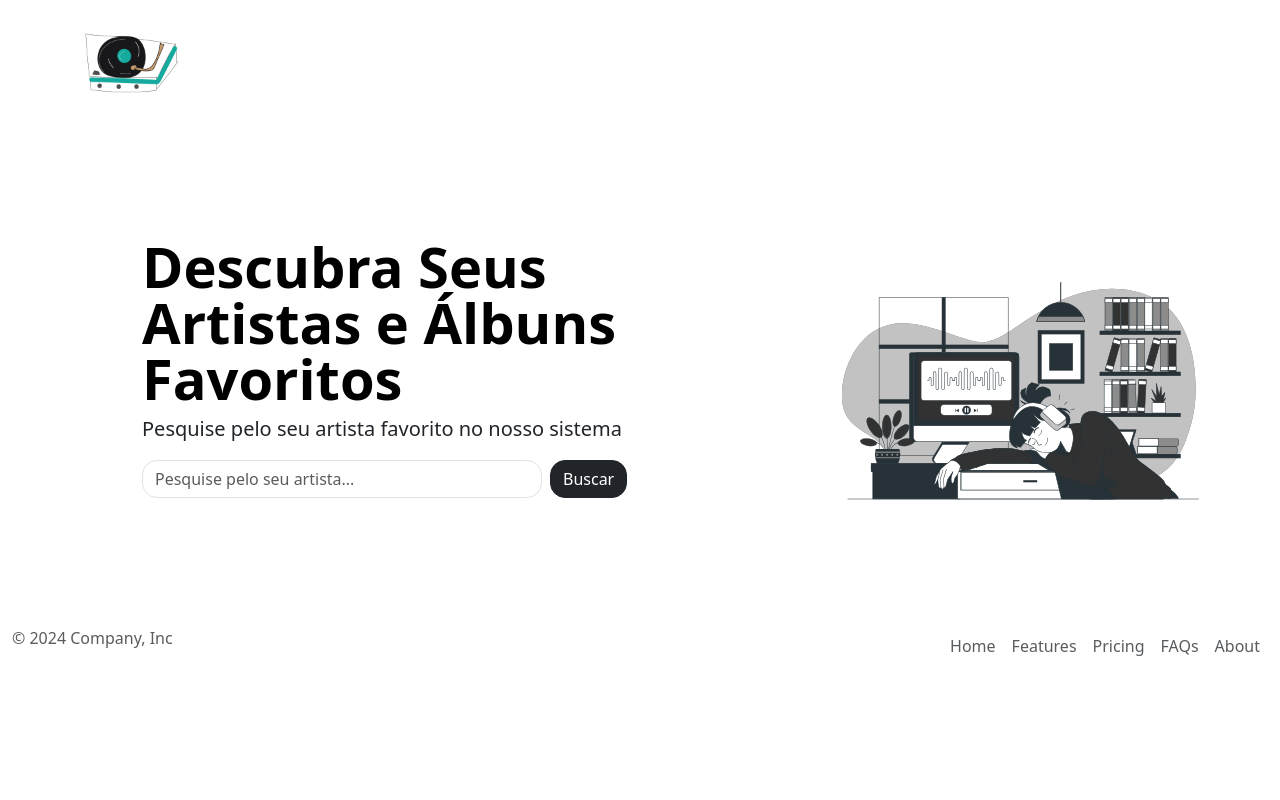
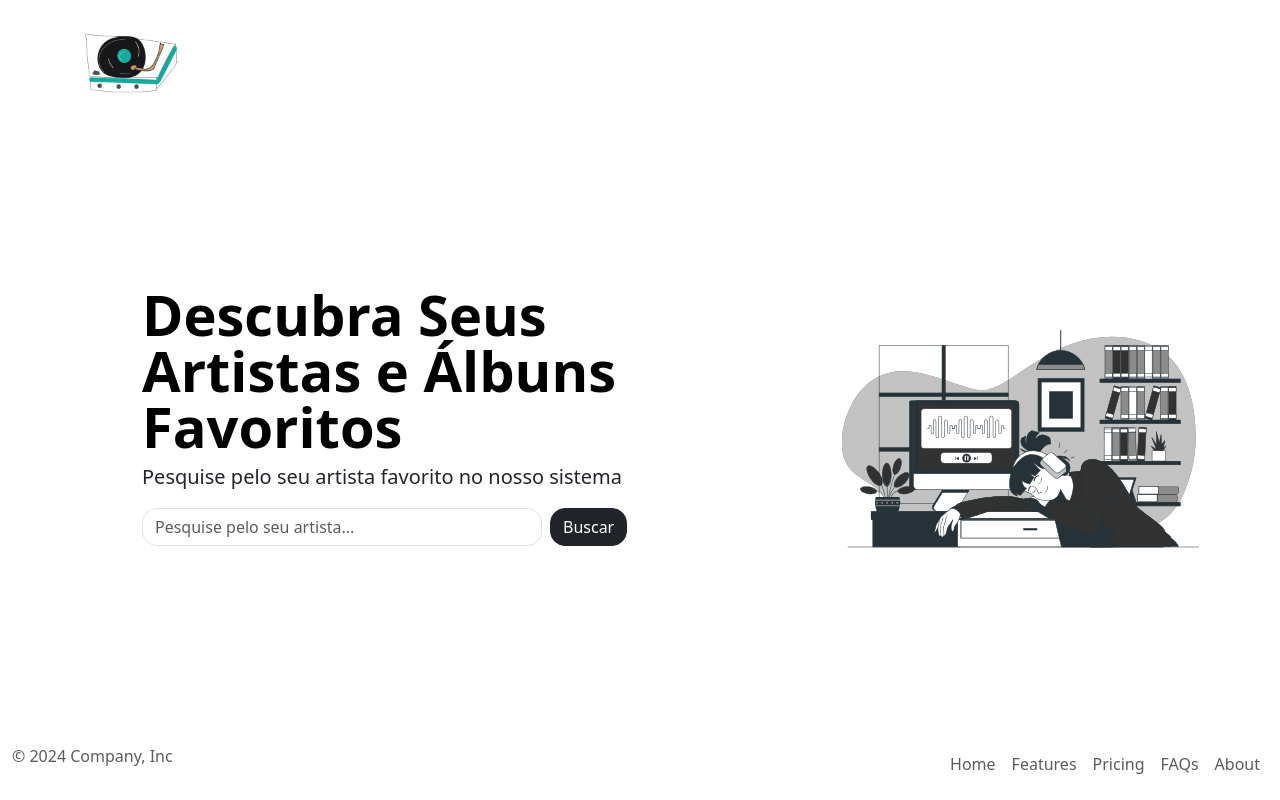
Before and after one commit to joyzinhw/AMOTRAPI, a React (Vite) app: page / in a window 1280 px wide. Built offline with nearby package versions, Linux system fonts and the light colour scheme.

Commit message:
footer embaixo

```diff
--- a/src/App.jsx
+++ b/src/App.jsx
@@ -18,9 +18,10 @@ function App() {
     // </>
     <div className='custom-bg'>
       <Header />
-      <MainContent />
-      <Footer color='normal'/>
-
+      <div className="main-content">
+        <MainContent />
+      </div>
+      <Footer color='normal' />
     </div>
   )
 }
--- a/src/components/footer/Footer.jsx
+++ b/src/components/footer/Footer.jsx
@@ -43,7 +43,7 @@ function Footer(props){
             <Col md={4}>
               <Nav className="justify-content-end">
                 <Nav.Item>
-                  <Nav.Link href="#" className="px-2 text-body-secondary">
+                  <Nav.Link href="http://localhost:5173/" className="px-2 text-body-secondary">
                     Home
                   </Nav.Link>
                 </Nav.Item>
--- a/src/components/footer/footer.css
+++ b/src/components/footer/footer.css
@@ -1,16 +1,27 @@
-.custom-bg{
-    background-color: white;
+/* Define a altura mínima do corpo da página para ocupar a tela inteira */
+.custom-bg {
+  display: flex;
+  flex-direction: column;
+  min-height: 100vh;
+  background-color: white;
 }
 
+/* Ajusta o conteúdo principal para ocupar o espaço disponível */
+.main-content {
+  flex: 1;
+}
+
+/* Mantém o footer no final da página */
 .footer {
   padding-top: 0.5rem;
   padding-bottom: 0.5rem;
   margin-top: 1rem;
+  background-color: #f8f9fa;
 }
 
 @media screen and (max-width: 700px) {
-  footer {
-      padding-top: 0.25rem;
-      padding-bottom: 0.25rem;
-  }
+.footer {
+    padding-top: 0.25rem;
+    padding-bottom: 0.25rem;
 }
+}
```
Also changed, not shown: 2 other files (tests, documents, lock files or other folders).
